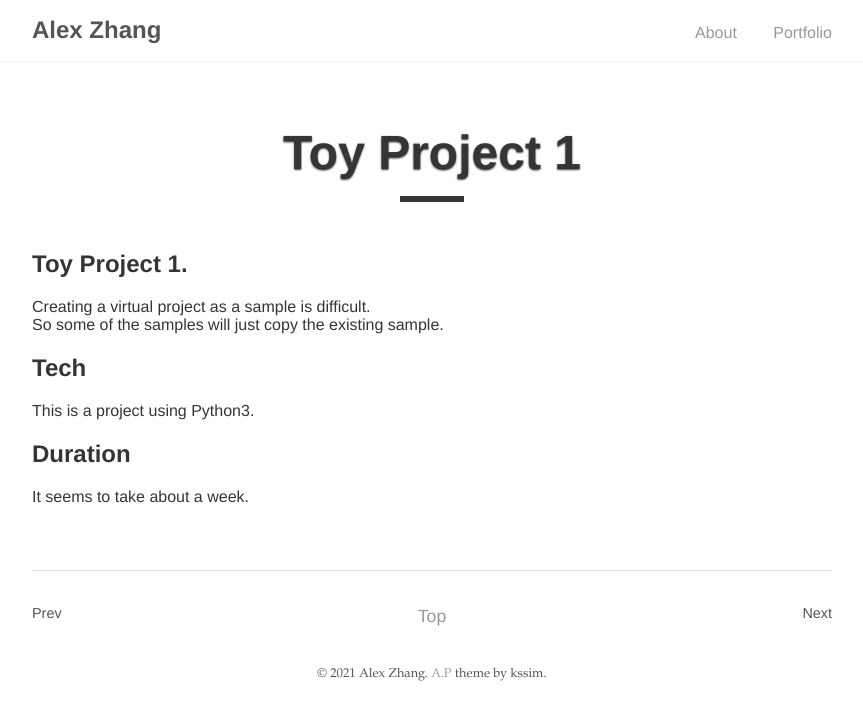
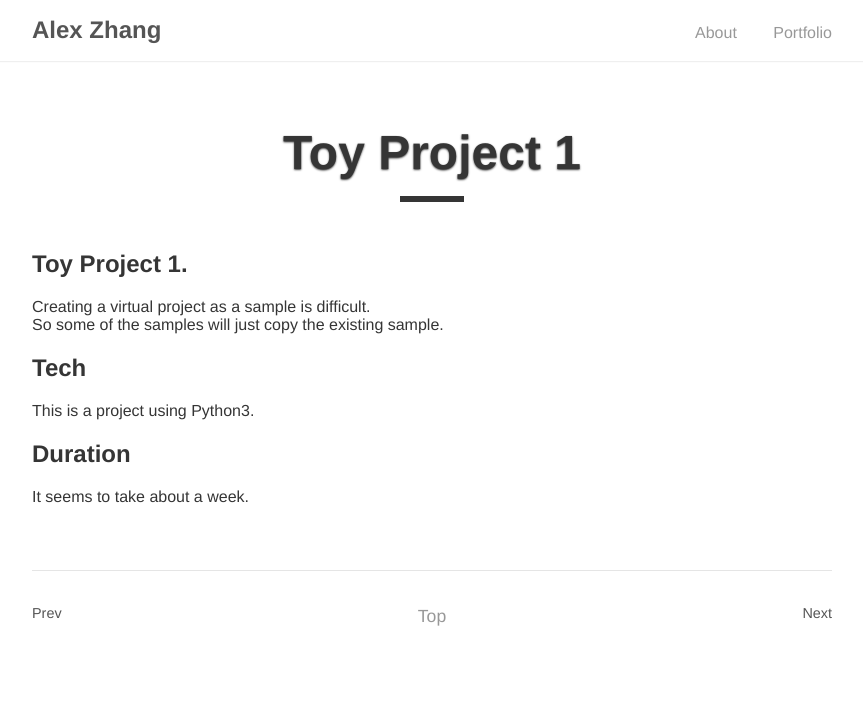
Before and after one commit to kssim/ap, a Jekyll site: the page built from _posts/2017-08-21-toy-project-1.md, in a window 1280 px wide. Shown: the top 720 px of the page, without its empty margins (208-1071 px from the left). Built offline with Jekyll 4.4.1, drawn with Linux system fonts in a browser that asks for light colours.

Commit message:
first commit

```diff
--- a/_layouts/base.html
+++ b/_layouts/base.html
@@ -22,7 +22,7 @@
 
     <footer>
       <span>
-        &copy; <time datetime="{{ site.time }}">{{ site.time | date: '%Y' }}</time> {{ site.author.name }}. <a href="https://github.com/kssim/about-portfolio/">A.P</a> theme by kssim.
+        <!-- &copy; <time datetime="{{ site.time }}">{{ site.time | date: '%Y' }}</time> {{ site.author.name }}. <a href="https://github.com/kssim/about-portfolio/">A.P</a> theme by kssim. -->
       </span>
     </footer>
   </body>
```
Also changed, not shown: index.md (+1 -0 lines).
